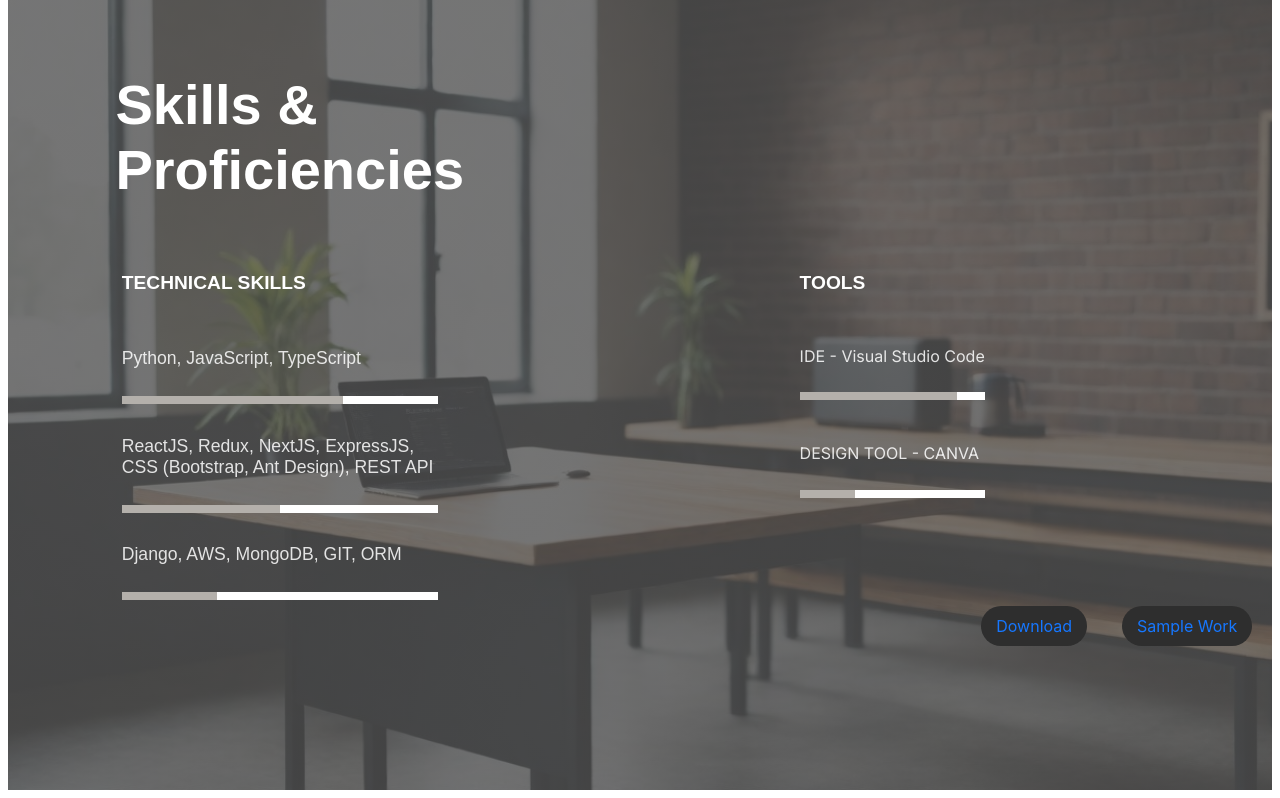
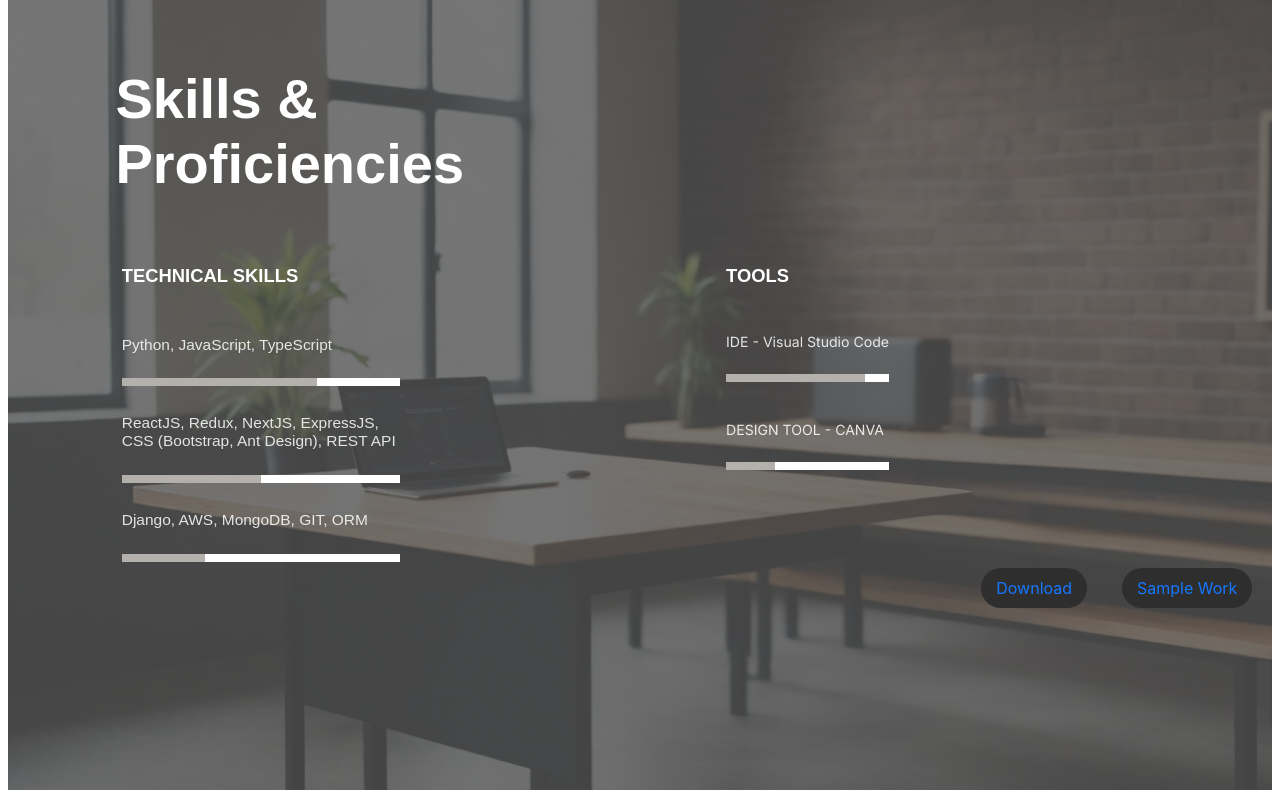
Before and after one commit to suprajasribalaji/Portfolio, a Next.js app: page / in a window 1280 px wide. Shown: the part 2418-3216 px from the top of the page. Built offline with nearby package versions, Linux system fonts and the light colour scheme.

Commit message:
Fixed skills-and-proficiency page

```diff
--- a/pages/SkillsAndProficiency.tsx
+++ b/pages/SkillsAndProficiency.tsx
@@ -100,7 +100,7 @@ const SkillsAndProficiencyContent = styled.div`
 `;
 
 const Title = styled.div`
-    margin-top: 6.5%;
+    margin-top: 6%;
     margin-left: 8.5%;
     font-family: "Fira Sans", sans-serif;
     font-weight: bold;
@@ -119,7 +119,7 @@ const TechnicakSkillsTitle = styled.div`
     font-family: "PT Sans Caption", sans-serif;
     font-weight: bold;
     font-style: normal;
-    font-size: 120%;
+    font-size: 115%;
 `;
 
 const TechnicalSkills = styled.div`
@@ -132,6 +132,7 @@ const TechnicalSkills = styled.div`
 
 const Skills = styled.div`
     margin-top: 8%;
+    font-size: 88%;
 `;
 
 const ToolsAndProficiency = styled.div`
@@ -143,6 +144,7 @@ const ToolsTitle = styled(TechnicakSkillsTitle)``;
 
 const Tools = styled.div`
     margin-top: 28%;
+    font-size: 88%;
 `;
 
 const Tool = styled.div`
```
